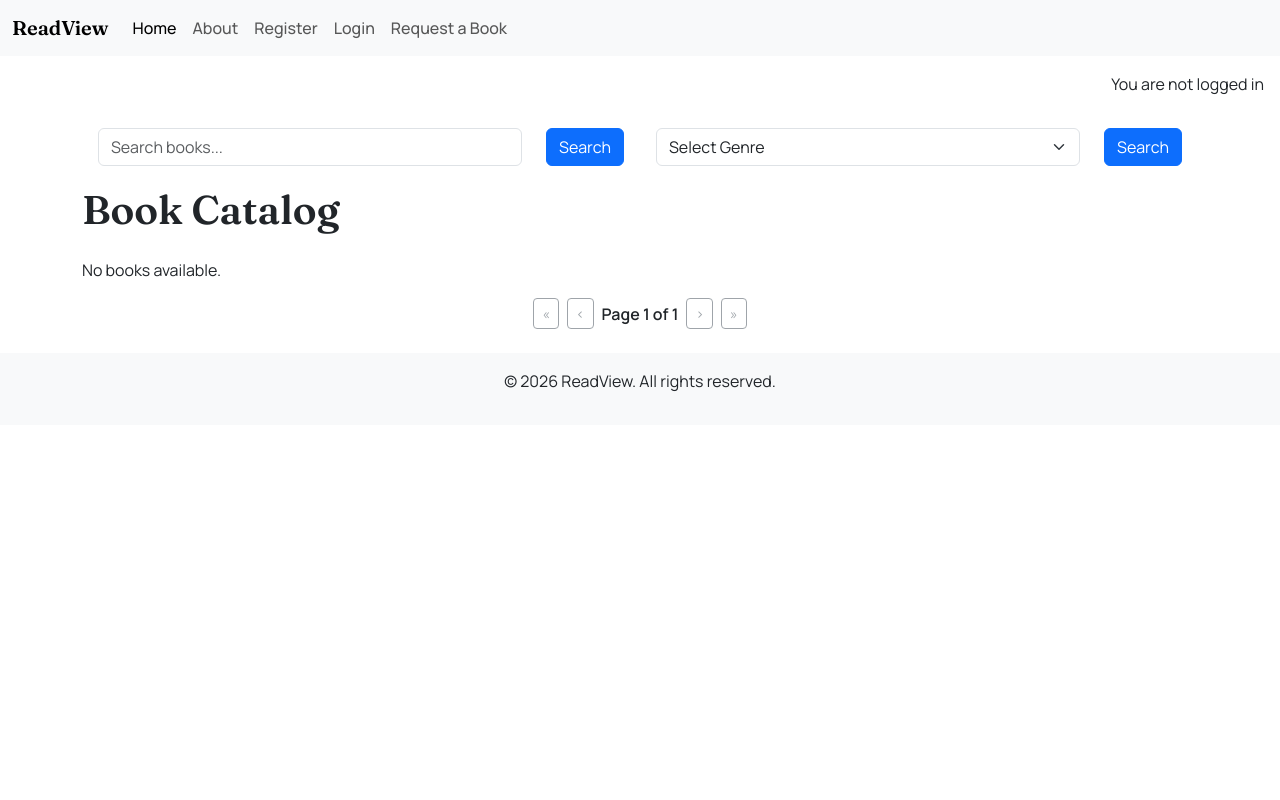
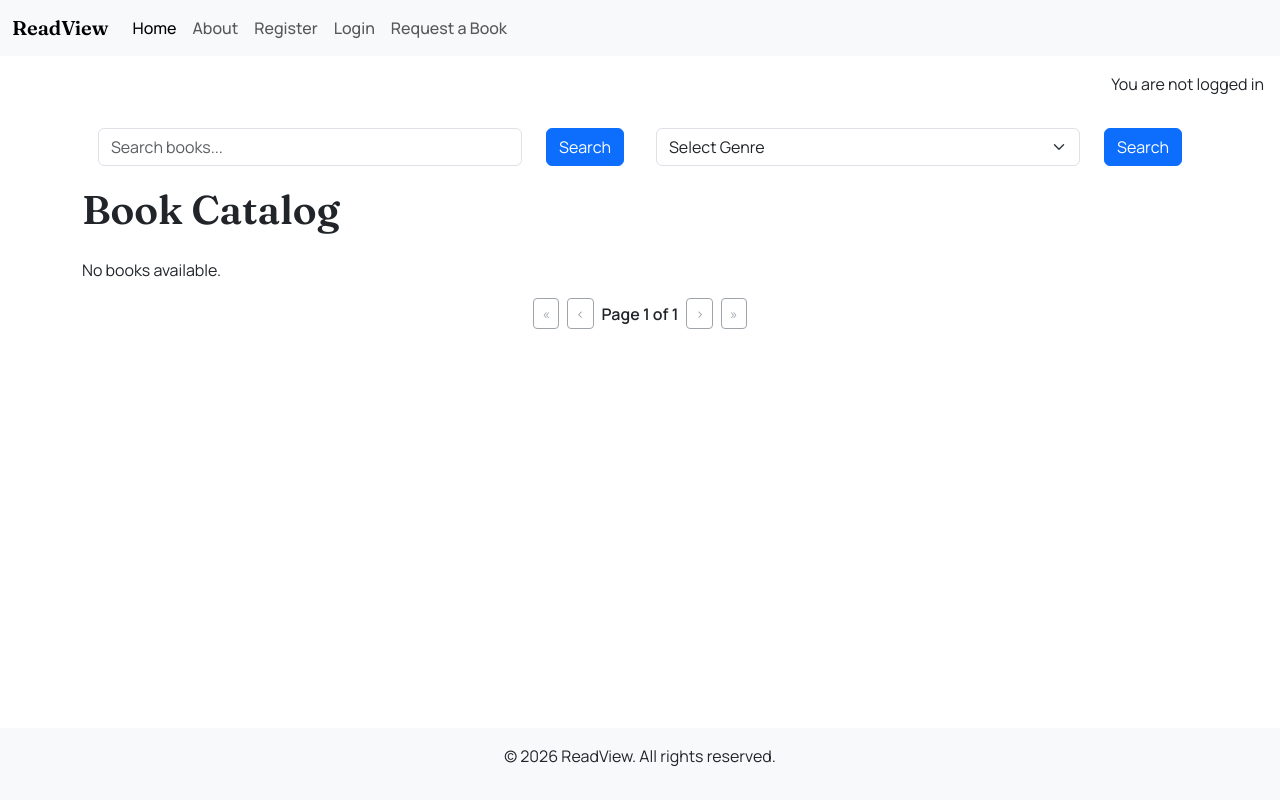
Before and after one commit to hamza-m1/readview, a Django app: page / in a window 1280 px wide. Run offline with Django 4.2, Linux system fonts and the light colour scheme; data that the repository does not hold is empty; some libraries are stand-ins or nearby versions.

Commit message:
Style to move footer down

```diff
--- a/static/css/styles.css
+++ b/static/css/styles.css
@@ -1,5 +1,12 @@
 body {
   font-family: "Manrope", sans-serif;
+  min-height: 100vh;
+  display: flex;
+  flex-direction: column;
+}
+
+main {
+  flex: 1 0 auto;
 }
 
 h1,
```
Also changed, not shown: 1 other file.
